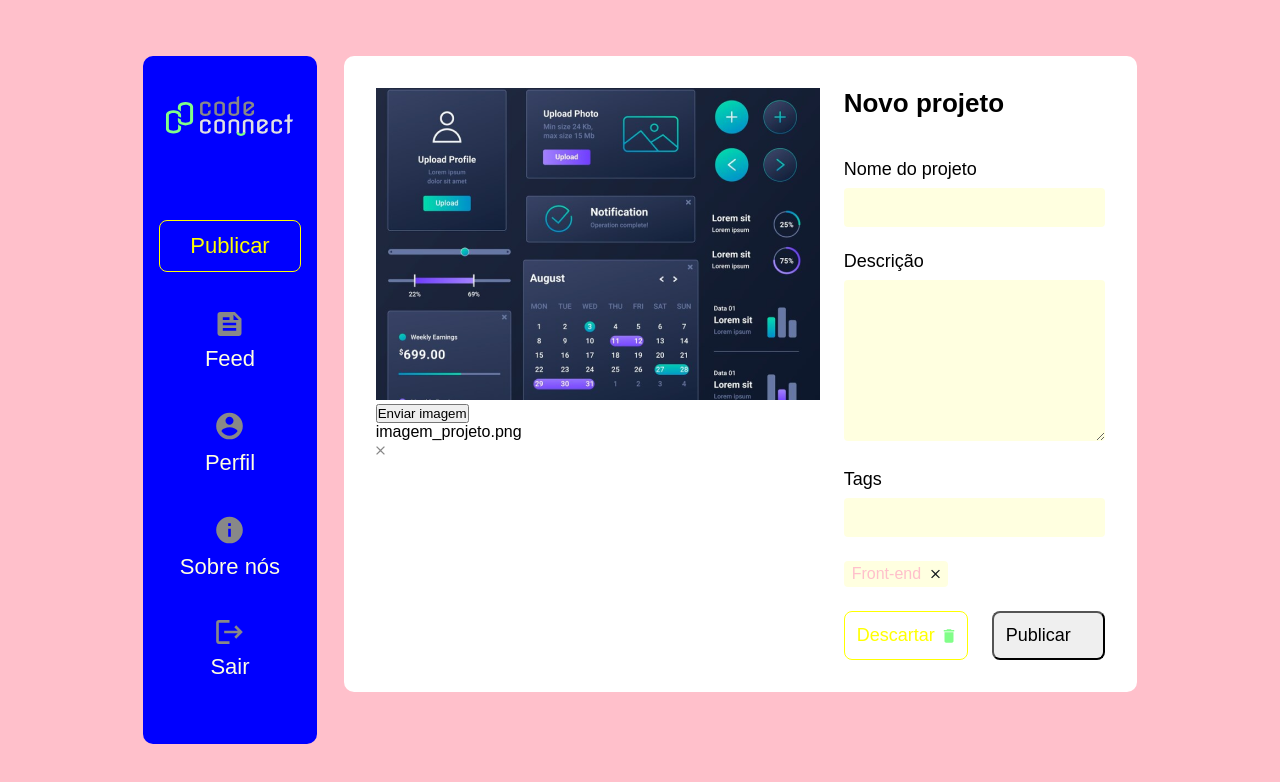
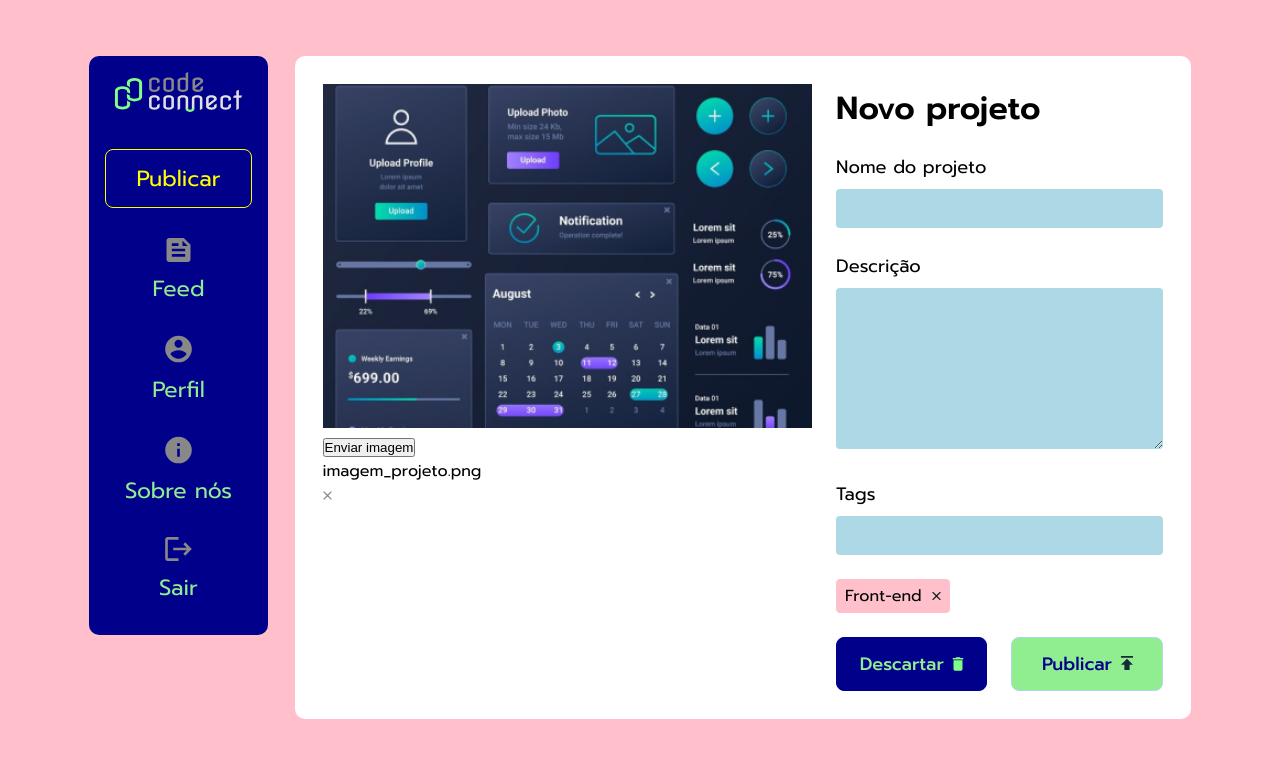
Before and after one commit to venturabb/javascript-assincrono-alura-set2025, a plain HTML site: page index.html in a window 1280 px wide. Drawn offline with Linux system fonts and the light colour scheme.

Commit message:
fiz meus ajustes na interface (aside e descricao)

```diff
--- a/styles.css
+++ b/styles.css
@@ -1,11 +1,12 @@
 :root {
+  --familia-fonte-global: "Prompt";
   --cor-fundo-global: pink;
   --cor-texto-global: black;
-  --familia-fonte-global: sans-serif;
-  --cor-fundo-barra-lateral: blue;
-  --cor-fundo-itens: white;
-  --cor-primaria: yellow;
-  --cor-secundaria: lightyellow;
+  --cor-fundo-secao-principal: white;
+  --cor-destaque: yellow;
+  --cor-primaria: darkblue;
+  --cor-secundaria: lightgreen;
+  --cor-terciaria: lightblue;
 }
 
 * {
@@ -29,18 +30,18 @@ body {
 }
 
 aside {
-  background-color: var(--cor-fundo-barra-lateral);
+  background-color: var(--cor-primaria);
   border-radius: 10px;
-  height: 100%;
-  padding: 40px 16px;
+  padding: 16px 16px;
   text-align: center;
 }
 
 .lista_links {
   display: flex;
   flex-direction: column;
-  gap: 40px;
-  margin-top: 80px;
+  gap: 30px;
+  margin-top: 30px;
+  margin-bottom: 15px;
   align-items: center;
   list-style-type: none;
 }
@@ -56,27 +57,47 @@ aside {
 }
 
 .lista_links li:first-of-type a {
-  color: var(--cor-primaria);
+  color: var(--cor-destaque);
 }
 
 .link-destaque {
-  border: 1px solid var(--cor-primaria);
+  border: 1px solid var(--cor-destaque);
   padding: 12px 30px;
   border-radius: 8px;
 }
 
 main {
   display: flex;
-  background-color: var(--cor-fundo-itens);
+  background-color: var(--cor-fundo-secao-principal);
   border-radius: 10px;
-  padding: 32px;
+  padding: 28px;
   gap: 24px;
+  width: 70vmax;
+}
+
+.container-upload-imagem {
+  width: 60%;
+}
+
+.container-imagem {
+}
+
+.imagem-principal {
+  width: 100%;
+  margin: auto;
+}
+
+.container-imagem-nome {
+}
+
+.container-descricao {
+  width: 40%;
 }
 
 h2 {
-  font-size: 26px;
+  font-size: 32px;
   font-weight: 600;
-  margin-bottom: 40px;
+  margin-bottom: 20px;
 }
 
 form {
@@ -96,7 +117,7 @@ form div input,
 textarea {
   width: 100%;
   padding: 8px 16px;
-  background-color: var(--cor-secundaria);
+  background-color: var(--cor-terciaria);
   font-family: var(--familia-fonte-global);
   border: none;
   border-radius: 4px;
@@ -111,25 +132,11 @@ textarea {
   height: 161px;
 }
 
-.container-upload-imagem {
-}
-
-.container-imagem {
-}
-
-.imagem-principal {
-}
-
-.container-imagem-nome {
-}
-
-.container-descricao {
-}
-
 .lista-tags li {
   display: flex;
-  background-color: var(--cor-secundaria);
-  color: var(--cor-fundo-global);
+  background-color: var(--cor-fundo-global);
+  border: 1px solid var(--cor-fundo-global);
+  color: var(--cor-texto-global);
   gap: 10px;
   padding: 4px 8px;
   border-radius: 4px;
@@ -156,8 +163,8 @@ textarea {
 }
 
 .botao-descartar {
-  background-color: var(--cor-fundo-itens);
-  color: var(--cor-primaria);
+  background-color: var(--cor-primaria);
+  color: var(--cor-secundaria);
   border: 1px solid var(--cor-primaria);
   position: relative;
 }
@@ -177,4 +184,34 @@ textarea {
 }
 
 .botao-publicar {
+  background-color: var(--cor-secundaria);
+  color: var(--cor-primaria);
+  border: 1px solid var(--cor-terciaria);
+  position: relative;
 }
+
+.botao-publicar::after {
+  content: "";
+  background-image: url(./img/arrow_forward2.svg);
+  background-size: contain;
+  background-repeat: no-repeat;
+  display: inline-block;
+  width: 15px;
+  height: 15px;
+  position: absolute;
+  bottom: 23%;
+  transform: translateY(-50%);
+  margin-left: 8px;
+}
+
+@media (max-width: 1010px) {
+  main {
+    display: none;
+  }
+}
+
+@media (max-width: 190px) {
+  aside {
+    display: none;
+  }
+}
```
